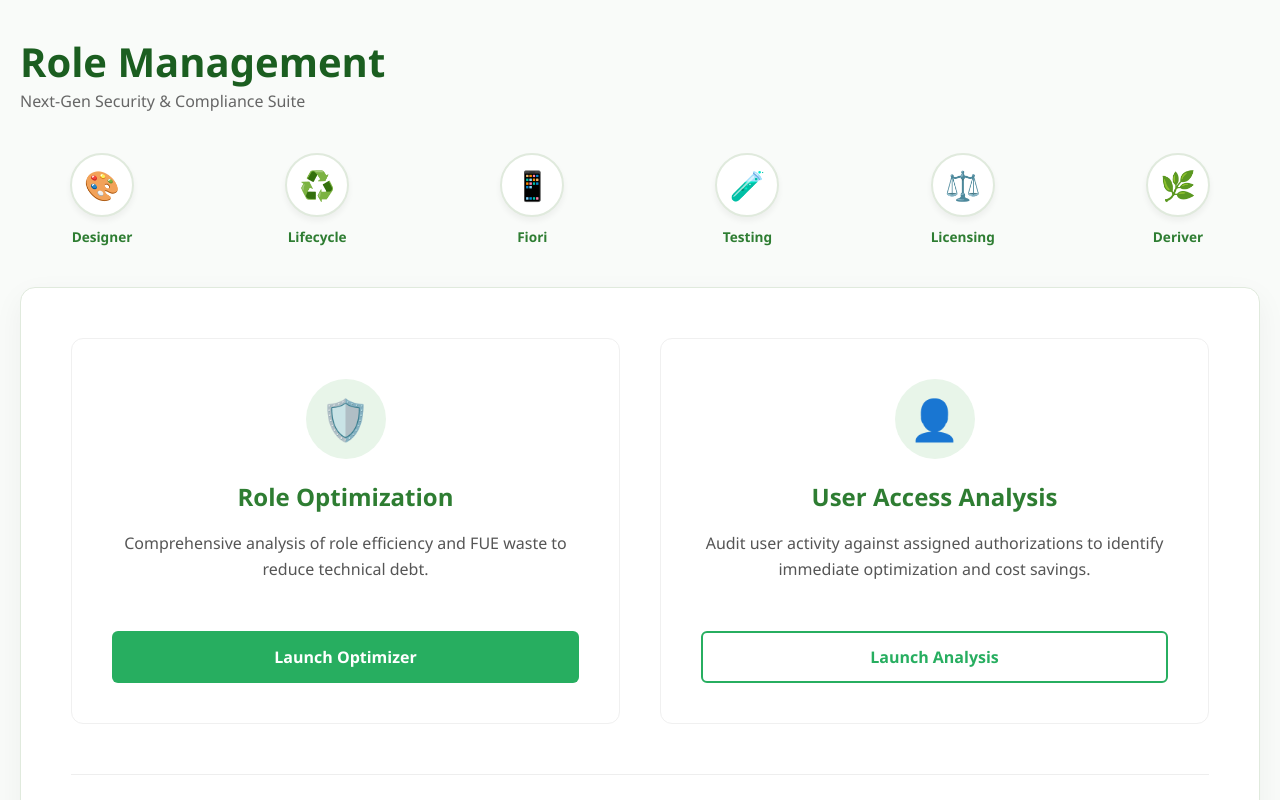
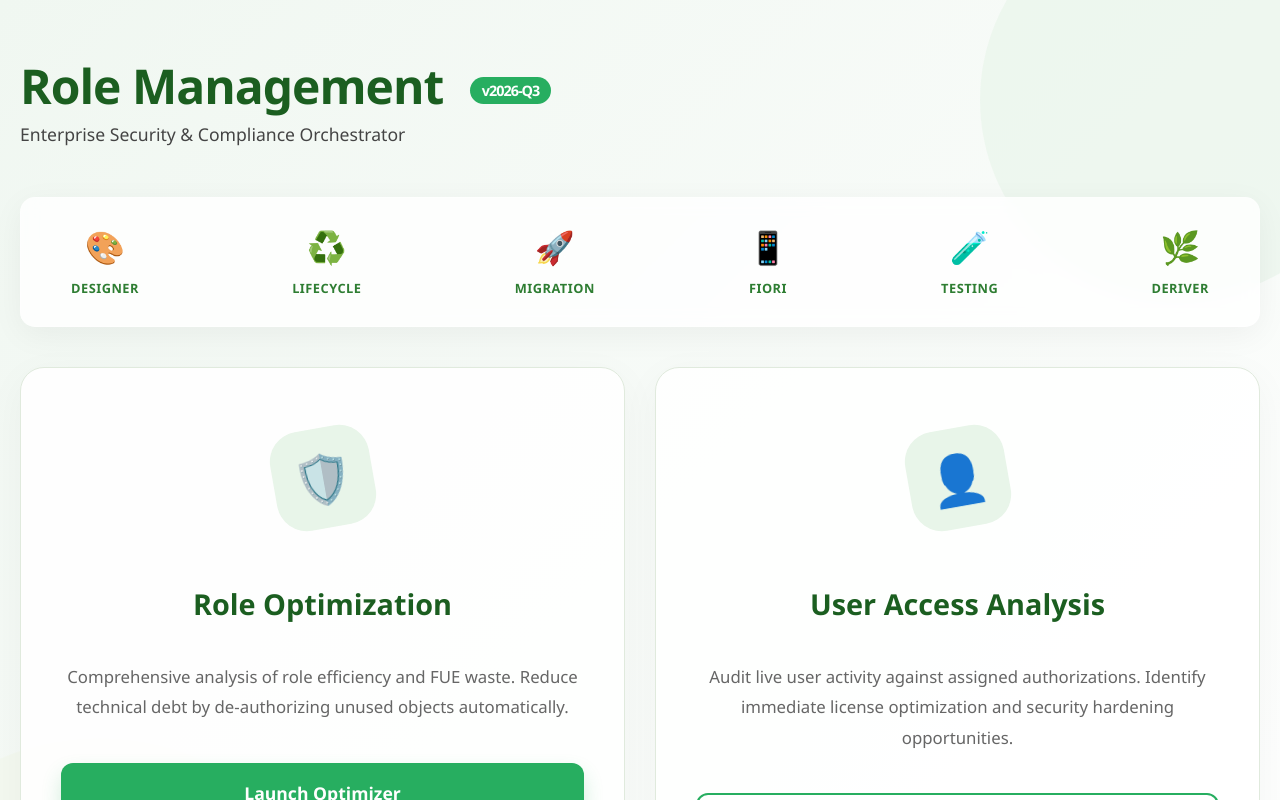
Before and after one commit to adityaxsingh-pixel/RM-Nexus_Integration, a React (Vite) app: page / in a window 1280 px wide. Shown: the top 800 px of the page. Built offline with nearby package versions, Linux system fonts and the light colour scheme.

Commit message:
feat: complete UI overhaul for Hub and Designer Engine

```diff
--- a/src/Mainhub.jsx
+++ b/src/Mainhub.jsx
@@ -1,135 +1,177 @@
 import React, { useState } from 'react';
 import AuditDashboard from './AuditDashboard';
 import UserAnalysis from './UserAnalysis';
+import DesignerFlow from './DesignerFlow';
 
 const MainHub = () => {
   const [view, setView] = useState('MENU');
   const [hoveredModule, setHoveredModule] = useState(null);
 
   const modules = [
-    { id: 'Designer', icon: '🎨', title: 'Designer', text: 'Automate role engineering using historical utilization data. Enable granular Display/Maintain segregation and legacy role decommissioning.' },
-    { id: 'Lifecycle', icon: '♻️', title: 'Lifecycle', text: 'Centralized governance for role maintenance. Manage transaction delta, technical catalogs, and security object mapping.' },
-    { id: 'Fiori', icon: '📱', title: 'Fiori', text: 'Construct Fiori architecture with Catalogs, Spaces, and Pages that are aligned with actual user navigation patterns and access requirements.' },
-    { id: 'Testing', icon: '🧪', title: 'Testing', text: 'Validate role integrity via Reference User simulations. Ensure zero business disruption by auditing new roles against live production access.' },
-    { id: 'Licensing', icon: '⚖️', title: 'Licensing', text: 'Optimize RISE with SAP compliance. Classify roles by FUE impact and re-engineer access to minimize licensing overhead.' },
-    { id: 'Deriver', icon: '🌿', title: 'Deriver', text: 'Automated derivation engine. Generate organizational child roles through predefined Business Unit and Company Code mapping logic.' },
+    { id: 'Designer', icon: '🎨', title: 'Designer', text: 'Automate role engineering using historical utilization data. Enable granular Display/Maintain segregation.', clickable: true },
+    { id: 'Lifecycle', icon: '♻️', title: 'Lifecycle', text: 'Governance for role maintenance. Manage transaction delta and technical catalogs.' },
+    { id: 'Migration', icon: '🚀', title: 'Migration', text: 'ECC to S4HANA migration path with alternate T-Code and Fiori app mapping suggestions.' },
+    { id: 'Fiori', icon: '📱', title: 'Fiori', text: 'Construct Fiori architecture—Catalogs, Spaces, and Pages—aligned with user patterns.' },
+    { id: 'Testing', icon: '🧪', title: 'Testing', text: 'Validate role integrity via Reference User simulations to ensure zero business disruption.' },
+    { id: 'Deriver', icon: '🌿', title: 'Deriver', text: 'Automated derivation engine for organizational child roles via predefined mapping logic.' },
   ];
 
   if (view === 'ROLE_OPT') return <AuditDashboard onBack={() => setView('MENU')} />;
   if (view === 'USER_ANALYSIS') return <UserAnalysis onBack={() => setView('MENU')} />;
+  if (view === 'DESIGNER') return <DesignerFlow onBack={() => setView('MENU')} />;
 
   return (
     <div style={containerStyle}>
-      {/* 1. Header */}
+      {/* Background Decoration */}
+      <div style={bgBlob1}></div>
+      <div style={bgBlob2}></div>
+
+      {/* 1. Header Section */}
       <div style={headerSectionStyle}>
-        <h1 style={headingStyle}>Role Management</h1>
-        <p style={{ color: '#666', marginTop: '5px' }}>Next-Gen Security & Compliance Suite</p>
+        <h1 style={headingStyle}>Role Management <span style={proBadge}>v2026-Q3</span></h1>
+        <p style={{ color: '#444', marginTop: '8px', fontSize: '1.1rem' }}>Enterprise Security & Compliance Orchestrator</p>
       </div>
 
-      {/* 2. Module Icons Row */}
-      <div style={moduleContainerStyle}>
+      {/* 2. Module Ribbon (Horizontal Navigation Style) */}
+      <div style={ribbonStyle}>
         {modules.map((mod) => (
           <div
             key={mod.id}
-            style={iconWrapperStyle}
+            style={{
+                ...iconWrapperStyle,
+                backgroundColor: hoveredModule === mod.id ? '#f0f9f1' : 'transparent',
+                borderBottom: hoveredModule === mod.id ? '3px solid #27ae60' : '3px solid transparent'
+            }}
             onMouseEnter={() => setHoveredModule(mod.id)}
             onMouseLeave={() => setHoveredModule(null)}
+            onClick={() => mod.id === 'Designer' && setView('DESIGNER')}
           >
             <div style={moduleIconStyle}>{mod.icon}</div>
             <span style={moduleLabelStyle}>{mod.id}</span>
 
-            {/* Hover Window (Tooltip) */}
             {hoveredModule === mod.id && (
               <div style={{
-    ...tooltipStyle,
-    // Dynamic alignment logic
-    left: mod.id === 'Designer' ? '0' : mod.id === 'Deriver' ? 'auto' : '50%',
-    right: mod.id === 'Deriver' ? '0' : 'auto',
-    transform: (mod.id === 'Designer' || mod.id === 'Deriver') ? 'none' : 'translateX(-50%)',
-  }}>
-    <h4 style={{ margin: '0 0 5px 0', color: '#27ae60' }}>{mod.title}</h4>
-    <p style={{ margin: 0, fontSize: '0.85rem', lineHeight: '1.4', color: '#444' }}>{mod.text}</p>
-  </div>
+                ...tooltipStyle,
+                left: mod.id === 'Designer' ? '0' : mod.id === 'Deriver' ? 'auto' : '50%',
+                right: mod.id === 'Deriver' ? '0' : 'auto',
+                transform: (mod.id === 'Designer' || mod.id === 'Deriver') ? 'none' : 'translateX(-50%)',
+              }}>
+                <h4 style={{ margin: '0 0 5px 0', color: '#1b5e20' }}>{mod.title}</h4>
+                <p style={{ margin: 0, fontSize: '0.85rem', lineHeight: '1.4', color: '#555' }}>{mod.text}</p>
+                {mod.clickable && <div style={clickPrompt}>CLICK TO LAUNCH ENGINE →</div>}
+              </div>
             )}
           </div>
         ))}
       </div>
 
-      {/* 3. Main Launch Cards */}
+      {/* 3. Main Launch Cards (Wider Layout) */}
       <div style={contentBoxStyle}>
         <div style={gridStyle}>
+
           <div style={cardStyle}>
             <div style={iconCircleStyle}>🛡️</div>
             <h2 style={cardTitleStyle}>Role Optimization</h2>
             <p style={cardTextStyle}>
-              Comprehensive analysis of role efficiency and FUE waste to reduce technical debt.
+              Comprehensive analysis of role efficiency and FUE waste. Reduce technical debt by de-authorizing unused objects automatically.
             </p>
-            <button onClick={() => setView('ROLE_OPT')} style={greenButtonStyle}>Launch Optimizer</button>
+            <button onClick={() => setView('ROLE_OPT')} style={greenButtonStyle}>
+              Launch Optimizer
+            </button>
           </div>
 
           <div style={cardStyle}>
             <div style={iconCircleStyle}>👤</div>
             <h2 style={cardTitleStyle}>User Access Analysis</h2>
             <p style={cardTextStyle}>
-              Audit user activity against assigned authorizations to identify immediate optimization and cost savings.
+              Audit live user activity against assigned authorizations. Identify immediate license optimization and security hardening opportunities.
             </p>
-            <button onClick={() => setView('USER_ANALYSIS')} style={outlineButtonStyle}>Launch Analysis</button>
+            <button onClick={() => setView('USER_ANALYSIS')} style={outlineButtonStyle}>
+              Launch Analysis
+            </button>
           </div>
+
         </div>
 
+        {/* System Status Footer */}
         <div style={footerBarStyle}>
-          <span style={{ color: '#27ae60' }}>●</span> System Status: <span style={{fontWeight: 'bold'}}>Connected to SAP S/4HANA</span>
+          <div style={statusPulse}></div>
+          <span>System Status: <strong style={{color: '#1b5e20'}}>Connected to SAP S/4HANA (Production)</strong></span>
+          <span style={{marginLeft: 'auto'}}>Last Sync: Just Now</span>
         </div>
       </div>
     </div>
   );
 };
 
-// --- STYLES ---
+// --- STYLES (Graphic Overhaul) ---
 
-const containerStyle = { padding: '40px 20px', backgroundColor: '#f9fbf9', minHeight: '100vh', fontFamily: 'Segoe UI, sans-serif' };
-const headerSectionStyle = { maxWidth: '1300px', margin: '0 auto 40px auto' };
-const headingStyle = { color: '#1b5e20', margin: 0, fontSize: '2.5rem', fontWeight: '700' };
+const containerStyle = {
+  padding: '60px 20px',
+  background: 'linear-gradient(135deg, #f0f7f1 0%, #ffffff 100%)',
+  minHeight: '100vh',
+  fontFamily: 'Segoe UI, Roboto, sans-serif',
+  position: 'relative',
+  overflow: 'hidden'
+};
 
-const moduleContainerStyle = {
+const bgBlob1 = { position: 'absolute', top: '-100px', right: '-100px', width: '400px', height: '400px', background: '#e8f5e9', borderRadius: '50%', zIndex: 0, opacity: 0.6 };
+const bgBlob2 = { position: 'absolute', bottom: '-150px', left: '-150px', width: '500px', height: '500px', background: '#f1f8e9', borderRadius: '50%', zIndex: 0, opacity: 0.5 };
+
+const headerSectionStyle = { maxWidth: '1300px', margin: '0 auto 50px auto', textAlign: 'left', position: 'relative', zIndex: 1 };
+const headingStyle = { color: '#1b5e20', margin: 0, fontSize: '3rem', fontWeight: '800', letterSpacing: '-1px' };
+const proBadge = { fontSize: '0.9rem', verticalAlign: 'middle', backgroundColor: '#27ae60', color: 'white', padding: '4px 12px', borderRadius: '20px', marginLeft: '15px' };
+
+const ribbonStyle = {
   maxWidth: '1300px',
   margin: '0 auto 40px auto',
   display: 'flex',
   justifyContent: 'space-between',
-  padding: '0 50px'
+  backgroundColor: 'rgba(255,255,255,0.8)',
+  padding: '10px 30px',
+  borderRadius: '15px',
+  boxShadow: '0 8px 32px rgba(0,0,0,0.05)',
+  backdropFilter: 'blur(8px)',
+  border: '1px solid rgba(255,255,255,0.3)',
+  position: 'relative',
+  zIndex: 1000, // Elevated to stay above cards
 };
 
-const iconWrapperStyle = {
-  position: 'relative',
-  display: 'flex',
-  flexDirection: 'column',
-  alignItems: 'center',
-  cursor: 'pointer'
+const iconWrapperStyle = { position: 'relative', display: 'flex', flexDirection: 'column', alignItems: 'center', cursor: 'pointer', padding: '15px 20px', borderRadius: '12px', transition: 'all 0.3s ease' };
+const moduleIconStyle = { fontSize: '2rem', marginBottom: '8px' };
+const moduleLabelStyle = { fontSize: '0.8rem', fontWeight: '700', color: '#2e7d32', textTransform: 'uppercase', letterSpacing: '0.5px' };
+
+const tooltipStyle = {
+  position: 'absolute',
+  top: '95px',
+  width: '260px',
+  backgroundColor: '#fff',
+  padding: '20px',
+  borderRadius: '12px',
+  boxShadow: '0 15px 40px rgba(0,0,0,0.15)',
+  border: '1px solid #e0eadd',
+  zIndex: 9999, // Force to the absolute front
+  textAlign: 'left'
+};
+const clickPrompt = { color: '#27ae60', fontWeight: 'bold', marginTop: '12px', fontSize: '0.75rem', borderTop: '1px solid #eee', paddingTop: '10px' };
+
+const contentBoxStyle = { maxWidth: '1300px', margin: '0 auto', position: 'relative', zIndex: 1 };
+const gridStyle = { display: 'grid', gridTemplateColumns: '1fr 1fr', gap: '30px' };
+
+const cardStyle = {
+  padding: '60px 40px', borderRadius: '24px', backgroundColor: 'rgba(255,255,255,0.9)',
+  border: '1px solid #e0eadd', textAlign: 'center', transition: 'transform 0.3s ease, boxShadow 0.3s ease',
+  boxShadow: '0 10px 40px rgba(0,0,0,0.04)', display: 'flex', flexDirection: 'column', alignItems: 'center'
 };
 
-const moduleIconStyle = {
-  width: '60px', height: '60px', backgroundColor: '#fff', border: '2px solid #e0eadd',
-  borderRadius: '50%', display: 'flex', alignItems: 'center', justifyContent: 'center',
-  fontSize: '1.8rem', transition: 'all 0.3s ease', boxShadow: '0 4px 6px rgba(0,0,0,0.05)'
-};
+const iconCircleStyle = { width: '100px', height: '100px', backgroundColor: '#e8f5e9', borderRadius: '30px', display: 'flex', alignItems: 'center', justifyContent: 'center', fontSize: '3rem', marginBottom: '30px', transform: 'rotate(-10deg)' };
+const cardTitleStyle = { color: '#1b5e20', marginBottom: '20px', fontSize: '1.8rem', fontWeight: '700' };
+const cardTextStyle = { color: '#666', lineHeight: '1.8', marginBottom: '40px', fontSize: '1.05rem' };
 
-const moduleLabelStyle = { marginTop: '10px', fontSize: '0.85rem', fontWeight: 'bold', color: '#2e7d32' };
+const greenButtonStyle = { backgroundColor: '#27ae60', color: 'white', border: 'none', padding: '18px 0', borderRadius: '12px', cursor: 'pointer', fontWeight: 'bold', fontSize: '1.1rem', width: '100%', boxShadow: '0 10px 20px rgba(39,174,96,0.2)' };
+const outlineButtonStyle = { backgroundColor: 'transparent', color: '#27ae60', border: '2.5px solid #27ae60', padding: '16px 0', borderRadius: '12px', cursor: 'pointer', fontWeight: 'bold', fontSize: '1.1rem', width: '100%' };
 
-const tooltipStyle = {
-  position: 'absolute', top: '80px', left: '50%', transform: 'translateX(-50%)',
-  width: '220px', backgroundColor: '#fff', padding: '15px', borderRadius: '8px',
-  boxShadow: '0 10px 25px rgba(0,0,0,0.15)', border: '1px solid #e0eadd', zIndex: 10,
-  textAlign: 'left'
-};
-
-const contentBoxStyle = { maxWidth: '1300px', margin: '0 auto', backgroundColor: '#fff', padding: '50px', borderRadius: '15px', border: '1px solid #e0eadd', boxShadow: '0 10px 30px rgba(0,0,0,0.05)' };
-const gridStyle = { display: 'grid', gridTemplateColumns: '1fr 1fr', gap: '40px' };
-const cardStyle = { padding: '40px', borderRadius: '12px', border: '1px solid #f0f0f0', textAlign: 'center', backgroundColor: '#fff' };
-const iconCircleStyle = { width: '80px', height: '80px', backgroundColor: '#e8f5e9', borderRadius: '50%', display: 'flex', alignItems: 'center', justifyContent: 'center', fontSize: '2.5rem', margin: '0 auto 20px auto' };
-const cardTitleStyle = { color: '#2e7d32', marginBottom: '15px', fontSize: '1.5rem' };
-const cardTextStyle = { color: '#555', lineHeight: '1.6', marginBottom: '30px', minHeight: '70px' };
-const greenButtonStyle = { backgroundColor: '#27ae60', color: 'white', border: 'none', padding: '15px 40px', borderRadius: '6px', cursor: 'pointer', fontWeight: 'bold', width: '100%' };
-const outlineButtonStyle = { backgroundColor: 'transparent', color: '#27ae60', border: '2px solid #27ae60', padding: '13px 40px', borderRadius: '6px', cursor: 'pointer', fontWeight: 'bold', width: '100%' };
-const footerBarStyle = { marginTop: '50px', paddingTop: '20px', borderTop: '1px solid #eee', fontSize: '0.9rem', color: '#888' };
+const footerBarStyle = { marginTop: '50px', padding: '20px 30px', backgroundColor: '#fff', borderRadius: '15px', display: 'flex', alignItems: 'center', fontSize: '0.9rem', color: '#666', border: '1px solid #eee' };
+const statusPulse = { width: '10px', height: '10px', backgroundColor: '#27ae60', borderRadius: '50%', marginRight: '12px', boxShadow: '0 0 8px #27ae60' };
 
 export default MainHub;
```
